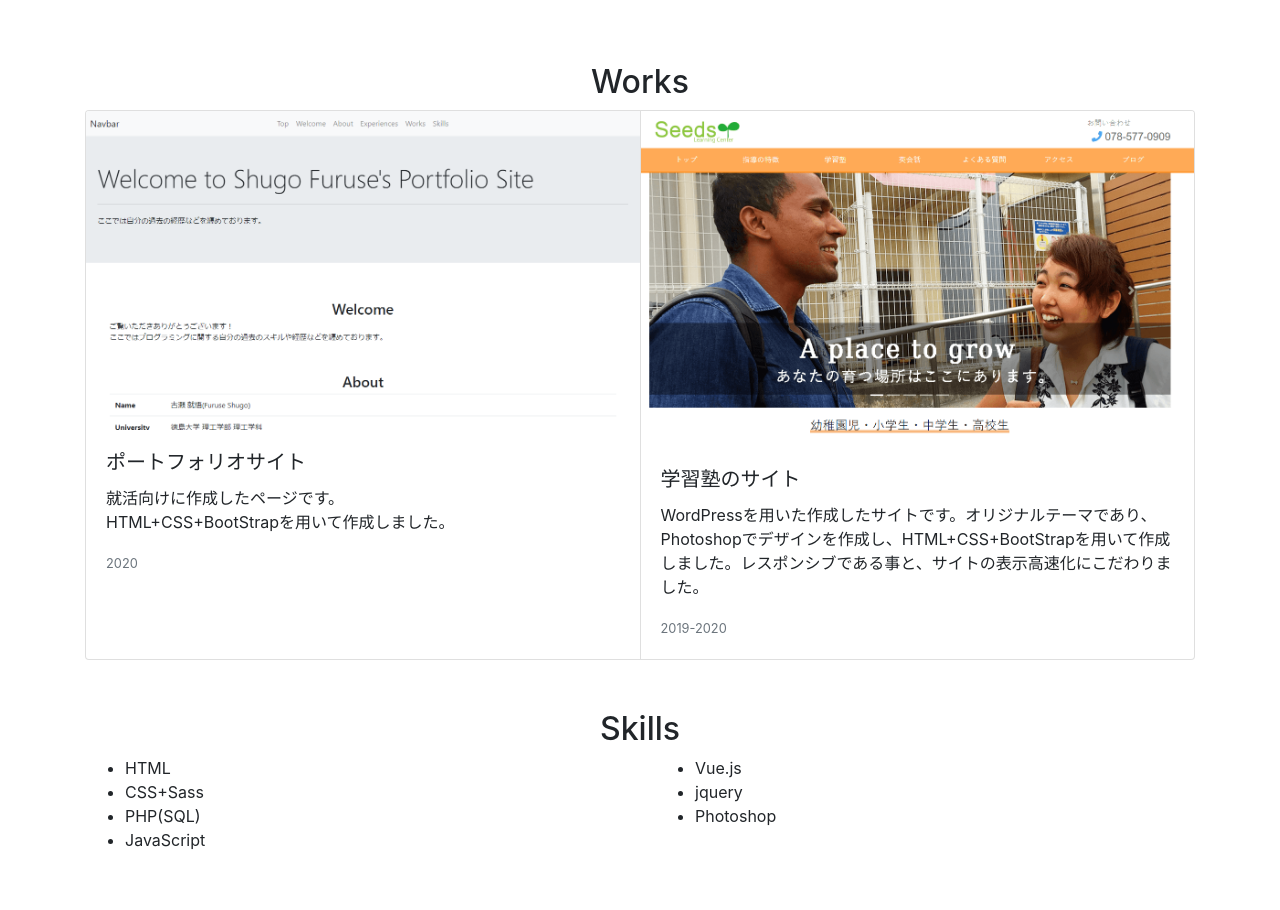
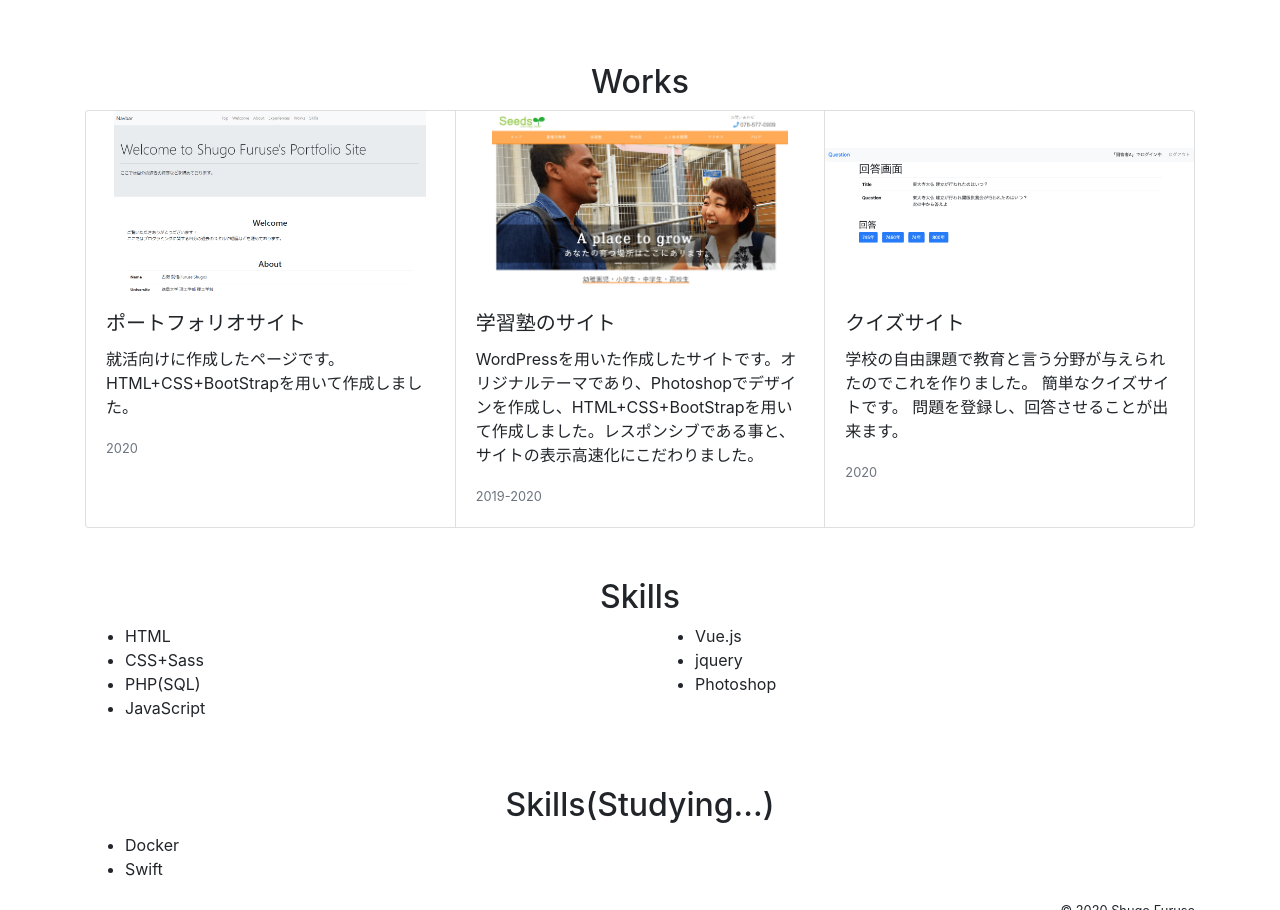
Before and after one commit to shu-pf/shu-prog, a plain HTML site: page index.html in a window 1280 px wide. Shown: the part 1590-2500 px from the top of the page. Drawn offline with nearby package versions, Linux system fonts and the light colour scheme.

Commit message:
questionappを追加

```diff
--- a/css/main.scss
+++ b/css/main.scss
@@ -1,3 +1,10 @@
+
+img {
+  //アスペクト比率を維持したまま余白を表示
+  // 参考:https://www.webcreatorbox.com/tech/object-fit
+  object-fit: contain;
+}
+
 @media screen and (min-width:1024px) {
   /*　画面サイズが1024pxからはここを読み込む　*/
 
--- a/index.html
+++ b/index.html
@@ -98,7 +98,7 @@
       <h2 class="text-center" id="works" style="padding-top: 50px;">Works</h2>
       <div class="card-group">
         <div class="card">
-          <a href="https://github.com/shu-pf/shu-prog" target="_blank"><img src="img/shu-prog.png" class="card-img-top" alt="自分サイト"></a>
+          <a href="https://github.com/shu-pf/shu-prog" target="_blank"><img src="img/shu-prog.png" class="card-img-top" height="180" alt="自分サイト"></a>
           <div class="card-body">
             <h5 class="card-title">ポートフォリオサイト</h5>
             <p class="card-text">就活向けに作成したページです。<br>HTML+CSS+BootStrapを用いて作成しました。</p>
@@ -106,11 +106,19 @@
           </div>
         </div>
         <div class="card">
-          <a href="https://github.com/shu-pf/seeds-website" target="_blank"><img src="img/seeds-jp-big.png" class="card-img-top" alt="seedsサイト"></a>
+          <a href="https://github.com/shu-pf/seeds-website" target="_blank"><img src="img/seeds-jp-big.png" class="card-img-top" height="180" alt="seedsサイト"></a>
           <div class="card-body">
             <h5 class="card-title">学習塾のサイト</h5>
             <p class="card-text">WordPressを用いた作成したサイトです。オリジナルテーマであり、Photoshopでデザインを作成し、HTML+CSS+BootStrapを用いて作成しました。レスポンシブである事と、サイトの表示高速化にこだわりました。</p>
             <p class="card-text"><small class="text-muted">2019-2020</small></p>
+          </div>
+        </div>
+        <div class="card">
+          <a href="https://github.com/shu-pf/questionapp" target="_blank"><img src="img/questionapp.png" class="card-img-top" height="180" alt="seedsサイト"></a>
+          <div class="card-body">
+            <h5 class="card-title">クイズサイト</h5>
+            <p class="card-text">学校の自由課題で教育と言う分野が与えられたのでこれを作りました。 簡単なクイズサイトです。 問題を登録し、回答させることが出来ます。</p>
+            <p class="card-text"><small class="text-muted">2020</small></p>
           </div>
         </div>
       </div>
```
Also changed, not shown: css/main.css, img/questionapp.png (added), 1 other file.
